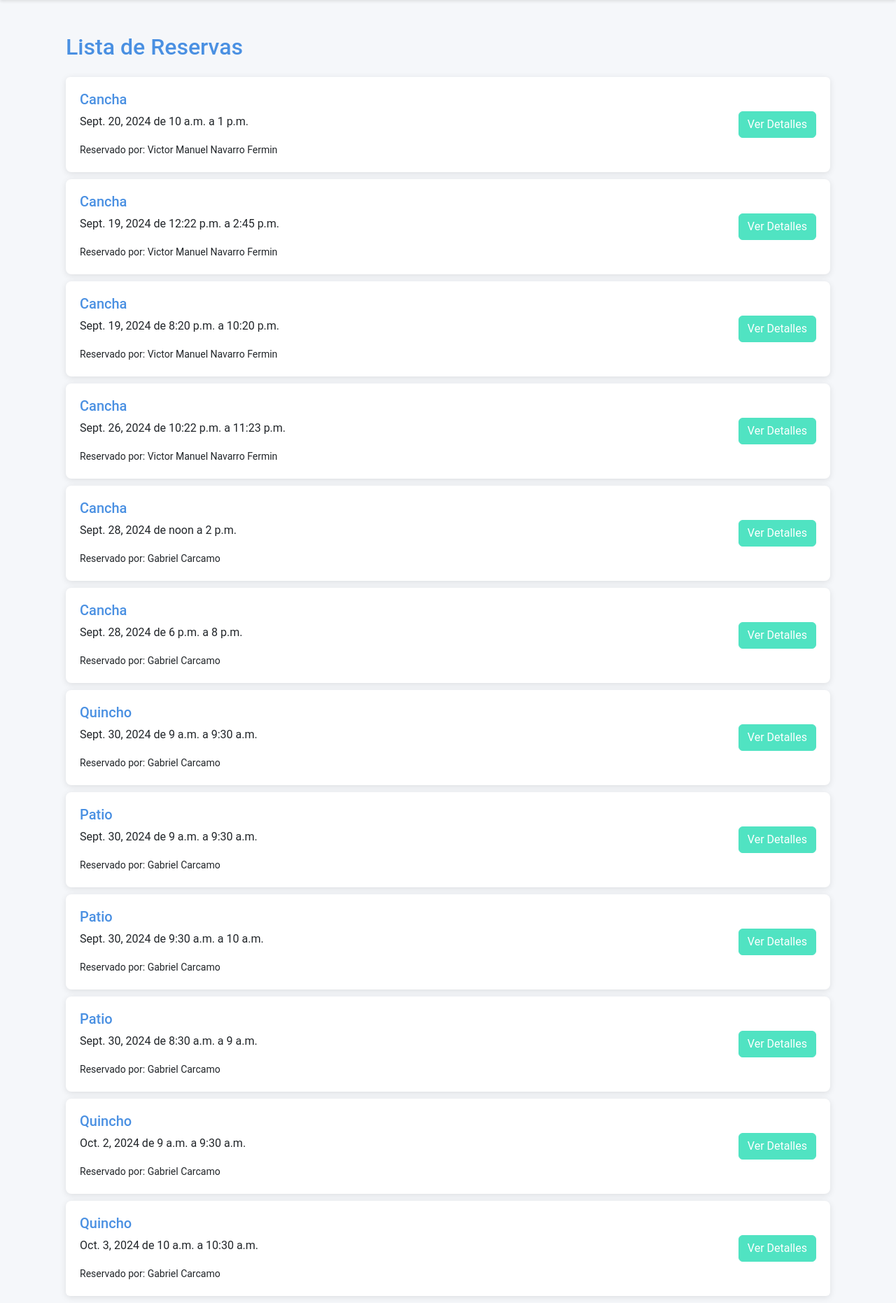
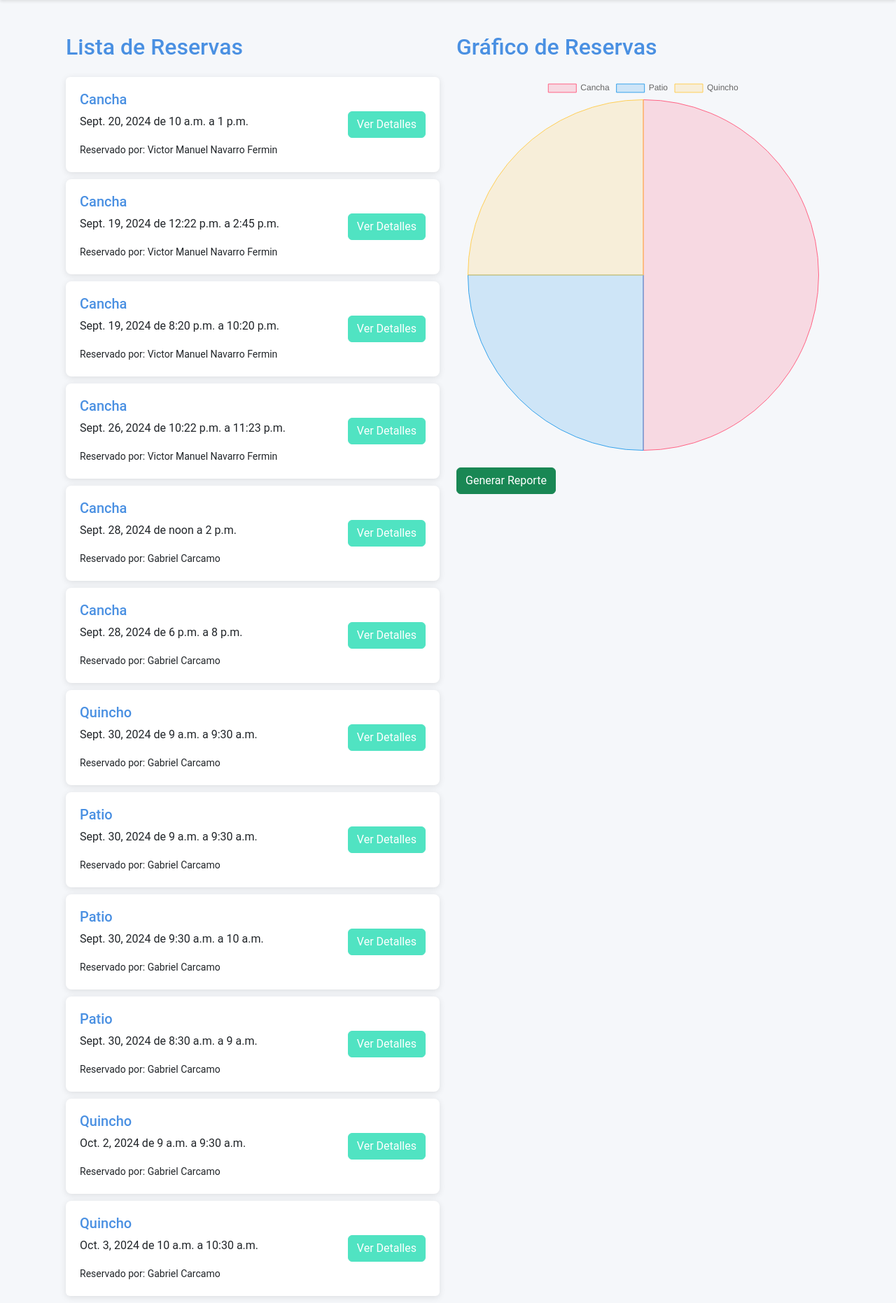
Before and after one commit to VicxNF/Junta-Vecinos, a Django app: page /reservas/ in a window 1280 px wide. Shown: the part 56-1918 px from the top of the page at 70% size. Run offline with Django 5.2, Linux system fonts and the light colour scheme; a user stored in the database is signed in; data comes from the database, SQL or seed files in the repository; both versions use the stored data as it was after the commit; some libraries are stand-ins or nearby versions.

Commit message:
Grafico de reportes

```diff
--- a/junta_vecinos/templates/junta_vecinos/lista_reservas.html
+++ b/junta_vecinos/templates/junta_vecinos/lista_reservas.html
@@ -4,6 +4,9 @@
 
 {% block content %}
 <div class="container mt-5">
+    <div class="row">
+        <!-- Parte izquierda con la lista de reservas -->
+        <div class="col-md-6">
             <h2 class="mb-4">Lista de Reservas</h2>
             <ul class="list-group">
                 {% for reserva in reservas %}
@@ -18,4 +21,72 @@
                 {% endfor %}
             </ul>
         </div>
+
+        <!-- Parte derecha con el gráfico de reservas -->
+        <div class="col-md-6">
+            <h2 class="mb-4">Gráfico de Reservas</h2>
+            <canvas id="reservasChart"></canvas>
+            <button class="btn btn-success mt-4" onclick="generarReporte()">Generar Reporte</button>
+        </div>
+    </div>
+</div>
+
+<!-- Incluir Chart.js -->
+<script src="https://cdn.jsdelivr.net/npm/chart.js"></script>
+
+<script>
+    // Obtener los datos del backend
+    var espacios = {{ espacios|safe }};
+    var totales = {{ totales|safe }};
+
+    // Configurar y crear el gráfico de torta
+    var ctx = document.getElementById('reservasChart').getContext('2d');
+    var reservasChart = new Chart(ctx, {
+        type: 'pie',  // Cambiar el tipo de gráfico a 'pie' para gráfico de torta
+        data: {
+            labels: espacios,  // Los nombres de los espacios
+            datasets: [{
+                label: 'Reservas por Espacio',
+                data: totales,  // Cantidad de reservas por cada espacio
+                backgroundColor: [
+                    'rgba(255, 99, 132, 0.2)',
+                    'rgba(54, 162, 235, 0.2)',
+                    'rgba(255, 206, 86, 0.2)',
+                    'rgba(75, 192, 192, 0.2)',
+                    'rgba(153, 102, 255, 0.2)',
+                    'rgba(255, 159, 64, 0.2)'
+                ],
+                borderColor: [
+                    'rgba(255, 99, 132, 1)',
+                    'rgba(54, 162, 235, 1)',
+                    'rgba(255, 206, 86, 1)',
+                    'rgba(75, 192, 192, 1)',
+                    'rgba(153, 102, 255, 1)',
+                    'rgba(255, 159, 64, 1)'
+                ],
+                borderWidth: 1
+            }]
+        },
+        options: {
+            responsive: true,
+            plugins: {
+                legend: {
+                    position: 'top',
+                },
+                tooltip: {
+                    callbacks: {
+                        label: function(tooltipItem) {
+                            return espacios[tooltipItem.dataIndex] + ': ' + totales[tooltipItem.dataIndex] + ' reservas';
+                        }
+                    }
+                }
+            }
+        }
+    });
+
+    // Función para generar un reporte (puedes implementar la lógica en el backend)
+    function generarReporte() {
+        alert('Generar reporte aún no implementado.');
+    }
+</script>
 {% endblock %}
--- a/junta_vecinos/views.py
+++ b/junta_vecinos/views.py
@@ -21,6 +21,7 @@ from datetime import date
 from django.core.files.base import ContentFile
 import json
 from datetime import datetime, timedelta
+from django.db.models import Count
 
 
 
@@ -566,7 +567,7 @@ def get_available_slots(request):
     # Obtener todas las reservas para ese día y espacio
     reservas = Reserva.objects.filter(espacio=espacio, fecha=date)
 
-    available_slots = []
+    all_slots = []
     current_time = start_time
     while current_time < end_time:
         slot_end = (datetime.combine(datetime.min, current_time) + slot_duration).time()
@@ -578,20 +579,35 @@ def get_available_slots(request):
             hora_fin__gt=current_time
         ).exists()
 
-        if is_available:
-            available_slots.append({
-                'start': current_time.strftime('%H:%M'),
-                'end': slot_end.strftime('%H:%M')
-            })
+        all_slots.append({
+            'start': current_time.strftime('%H:%M'),
+            'end': slot_end.strftime('%H:%M'),
+            'available': is_available
+        })
 
         current_time = slot_end
 
-    return JsonResponse({'slots': available_slots})
+    return JsonResponse({'slots': all_slots})
 
+@user_passes_test(is_admin)
 @login_required
 def lista_reservas(request):
-    reservas = Reserva.objects.all()  # Obtener todas las reservas
-    return render(request, 'junta_vecinos/lista_reservas.html', {'reservas': reservas})
+    # Obtener todas las reservas
+    reservas = Reserva.objects.all()
+
+    # Agrupar las reservas por espacio y contar cuántas hay por espacio
+    reservas_por_espacio = Reserva.objects.values('espacio__nombre').annotate(total=Count('id')).order_by('espacio__nombre')
+
+    # Obtener nombres de los espacios y totales
+    espacios = [reserva['espacio__nombre'] for reserva in reservas_por_espacio]
+    totales = [reserva['total'] for reserva in reservas_por_espacio]
+
+    return render(request, 'junta_vecinos/lista_reservas.html', {
+        'reservas': reservas,
+        'espacios': espacios,
+        'totales': totales
+    })
+
 
 def generar_certificado_pdf(vecino, numero_certificado):
     # Renderizar el contenido HTML con los datos del vecino
```
Also changed, not shown: junta_vecinos/templates/junta_vecinos/espacios_disponibles.html (+6 -3 lines), db.sqlite3. Lines whose indentation alone changed are shown as unchanged.
